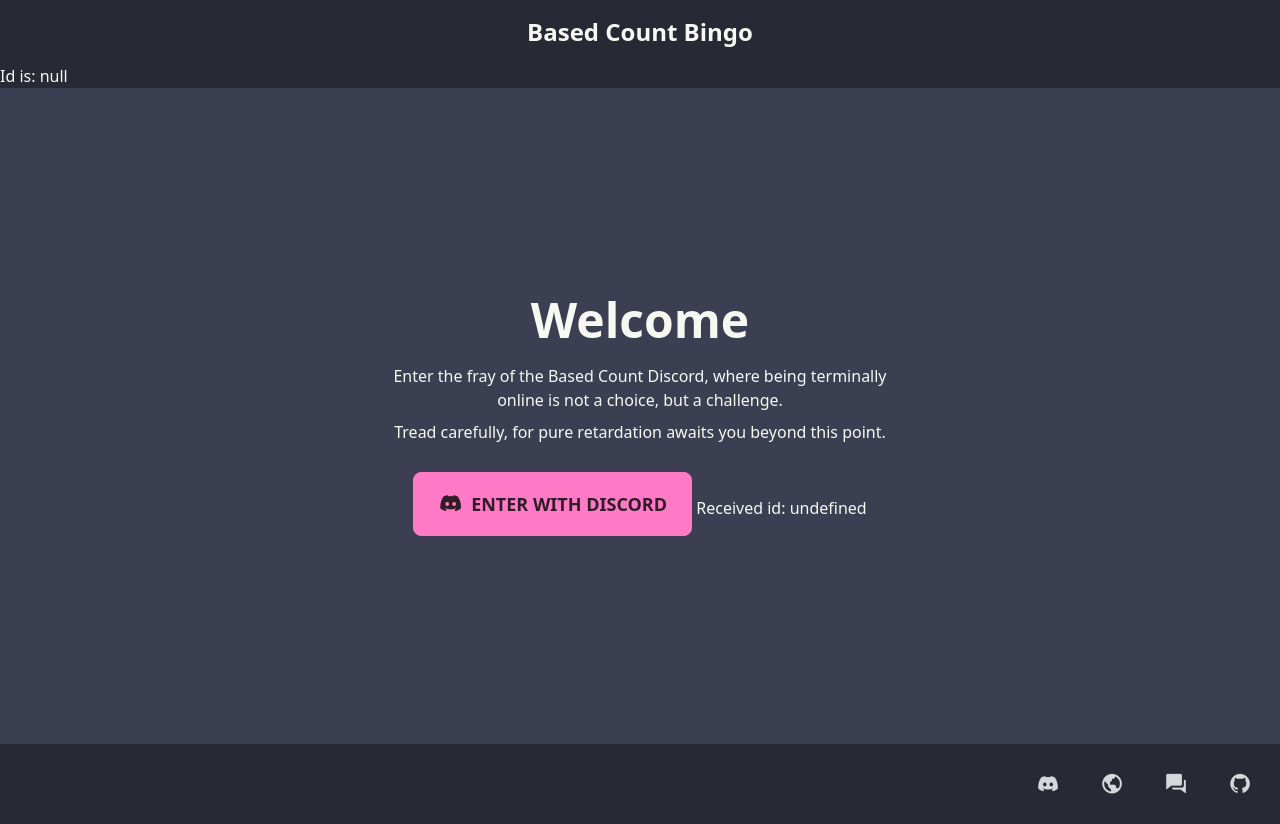
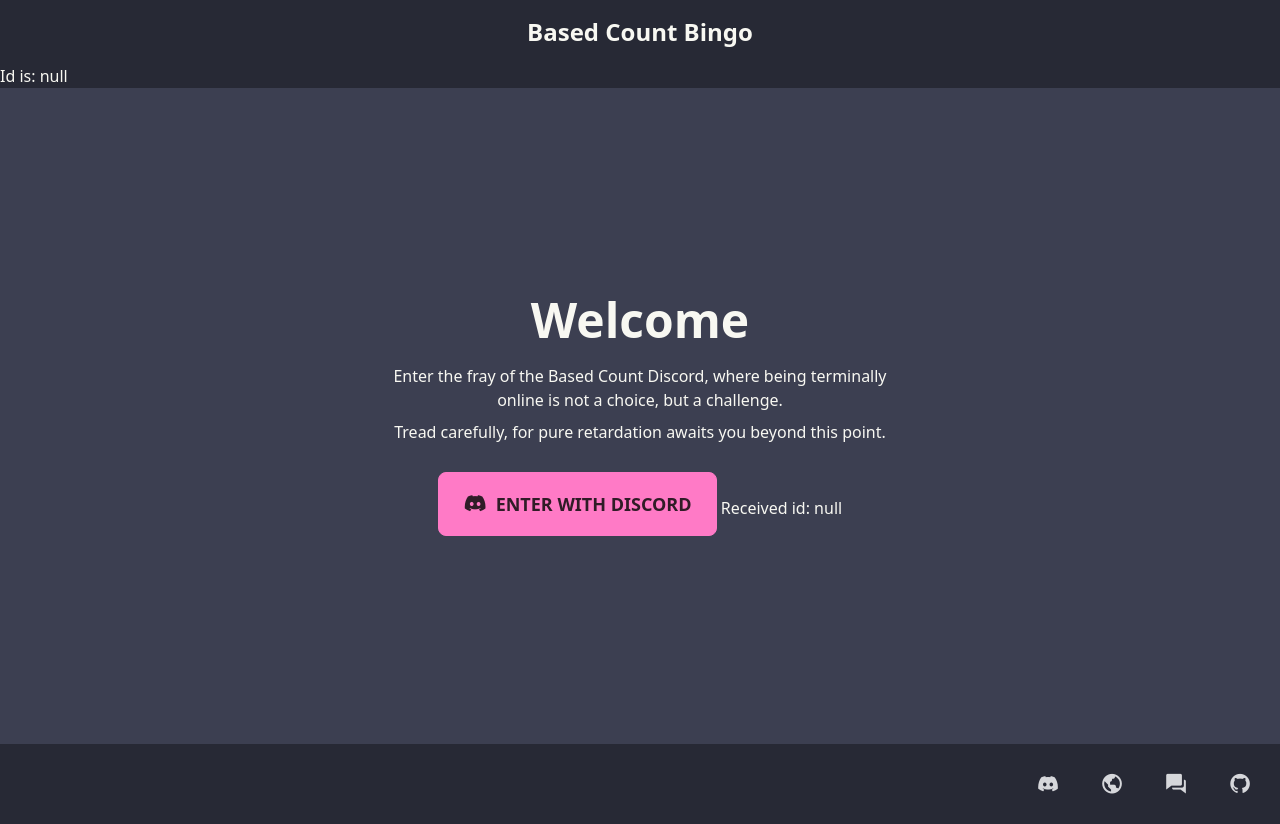
Before and after one commit to ornato-t/basedcount-bingo, a SvelteKit app: page / in a window 1280 px wide. Built offline with nearby package versions, Linux system fonts and the light colour scheme; no server answers.

Commit message:
Trying to move id to load function

```diff
--- a/src/routes/+layout.svelte
+++ b/src/routes/+layout.svelte
@@ -1,6 +1,5 @@
 <script lang="ts">
 	import '../app.css';
-	import { onMount } from 'svelte';
 	import type { LayoutData } from './$types';
 
 	const DISCORD_LINK = 'https://discord.com/invite/fDnkukh6CF';
@@ -9,19 +8,6 @@
 	const GITHUB_LINK = 'https://github.com/ornato-t/basedcount-bingo';
 
 	export let data: LayoutData;
-
-	$: id = null as string | null;
-
-	onMount(() => {
-		const stored = window.localStorage.getItem('bingo-id');
-
-		if(data.cookie !== undefined && data.cookie !== stored){	//Set id to cookie, refresh local storage
-			id = data.cookie;
-			window.localStorage.setItem('bingo-id', data.cookie);
-		} else if(stored !== null){									//Set id to local storage
-			id = stored;
-		}
-	});
 </script>
 
 <svelte:head>
@@ -63,8 +49,8 @@
 </nav>
 
 <main class="custom-full-size">
-	Id is: {id}
-	<slot {id}/>
+	Id is: {data.id}
+	<slot/>
 </main>
 
 <footer class="footer items-center p-4 text-neutral-content hidden md:grid">
--- /dev/null
+++ b/src/routes/+layout.ts
@@ -0,0 +1,21 @@
+import { browser } from '$app/environment';
+import type { LayoutLoad } from './$types';
+
+export const load: LayoutLoad = async ({ data }) => {
+    let id: string | null = null;
+
+    if(browser){
+        const stored = window.localStorage.getItem('bingo-id');
+
+        if (data.cookie != null && data.cookie !== stored) {	    //Set id to cookie, refresh local storage
+            id = data.cookie;
+            window.localStorage.setItem('bingo-id', data.cookie);
+        } else if (stored !== null) {									//Set id to local storage
+            id = stored;
+        }
+    }
+
+    return {
+        id
+    };
+};
--- a/src/routes/+page.svelte
+++ b/src/routes/+page.svelte
@@ -4,7 +4,6 @@
 	import oauthUrl from '../lib/oauthUrl';
 
 	export let data: PageData;
-	export let id: string | null;
 
 	function getLogin() {
 		if (!browser) return; //Necessary for UUID generation
@@ -30,7 +29,7 @@
 				<i class="bx bxl-discord-alt bx-sm" />
 				enter with discord
 			</a>
-			Received id: {id}
+			Received id: {data.id}
 		</div>
 	</div>
 </div>
```
